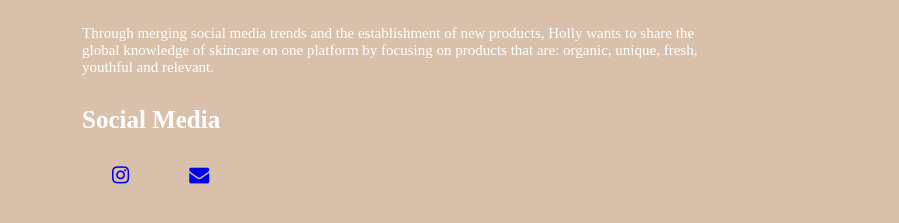
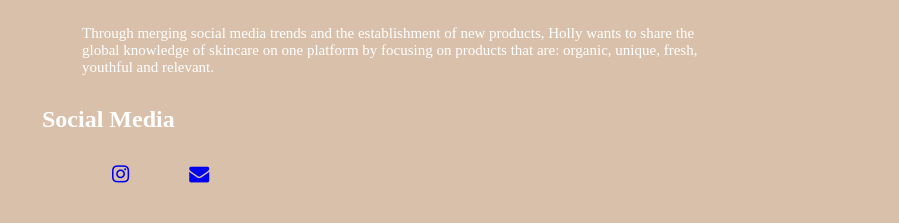
Before and after one commit to hollyhumphries/mybrookesblog, a Jekyll site: the page aboutme/index.html, which Jekyll copies as it is, in a window 1280 px wide. Shown: the part 652-875 px from the top of the page, without its empty margins (88-987 px from the left). Built offline with Jekyll 4.4.1, drawn with Linux system fonts in a browser that asks for light colours.

Commit message:
Update styles.css

```diff
--- a/aboutme/css/styles.css
+++ b/aboutme/css/styles.css
@@ -35,12 +35,7 @@ width: 640px;
 position: relative;
 margin-left: 40px;
 }
-.text1 h2{
-  font-size: 25px;
-  width:640px;
-  position:relative;
-  margin-left:40px;
-}
+
 
 p{
 width:650px;
```
